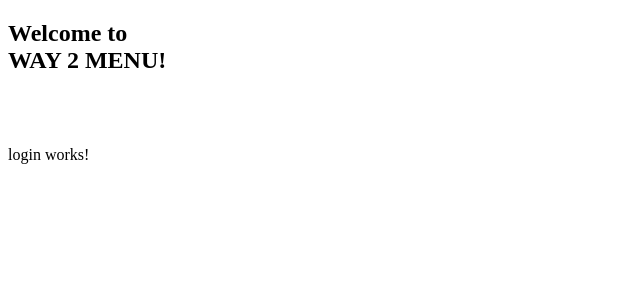
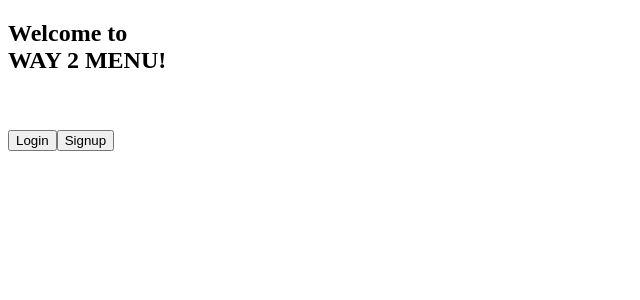
Before and after one commit to dpshah23/way2menu, an Angular app in the folder Web App/: page / in a window 1280 px wide. Shown: the top 300 px of the page, without its empty margins (0-640 px from the left). Built offline with nearby package versions, Linux system fonts and the light colour scheme.

Commit message:
thai gyu

```diff
--- a/Web App/src/app/app.component.html
+++ b/Web App/src/app/app.component.html
@@ -1,10 +1,8 @@
-<router-outlet></router-outlet>
+
 <div>
   <h2>Welcome to <br> WAY 2 MENU! </h2>
   <br><br>
-  <!-- <button (click)="login()">Login</button> -->
-  <!-- <button (click)="signup()">Signup</button> -->
-    <!-- <a routerLink="/login">Login</a> -->
-    <!-- <a routerLink="/signup">Signup</a> -->
-    <app-login></app-login>
+  <router-outlet></router-outlet>
+  <button (click)="login()">Login</button>
+  <button (click)="signup()">Signup</button>
 </div>
```
